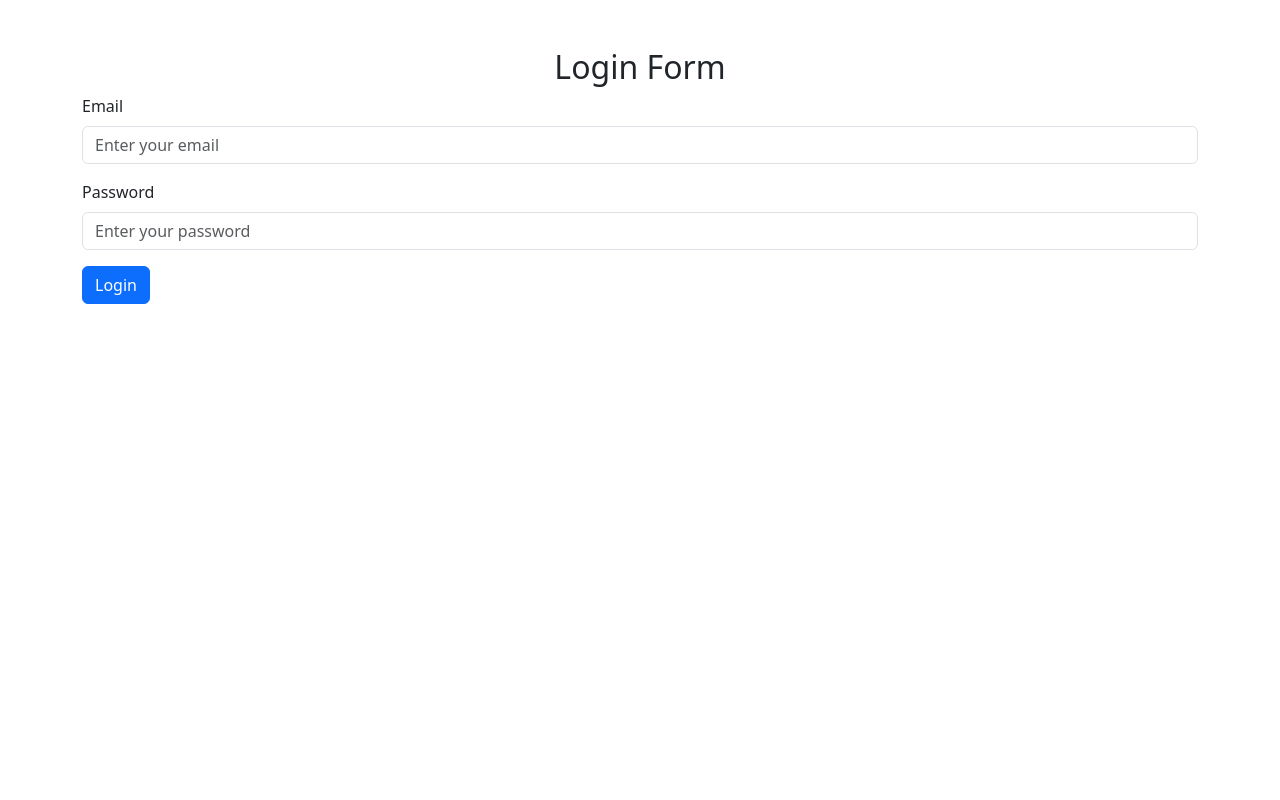
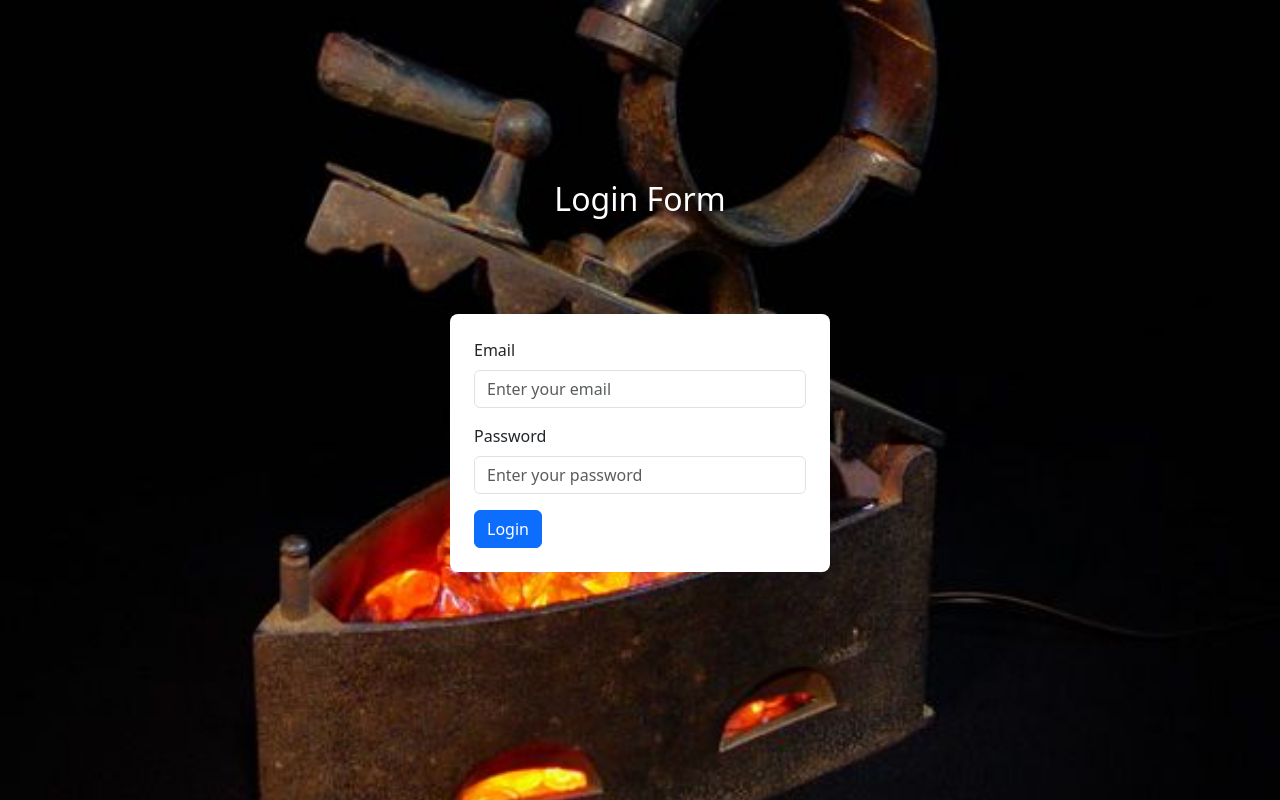
Before and after one commit to PrajaktaGarodi/Iron_Man, a PHP site: page /login.php in a window 1280 px wide. Run offline with PHP 8.4, Linux system fonts and the light colour scheme.

Commit message:
Login Design

```diff
--- a/login.php
+++ b/login.php
@@ -1,6 +1,6 @@
-
 <!DOCTYPE html>
 <html lang="en">
+
 <head>
     <meta charset="UTF-8">
     <meta name="viewport" content="width=device-width, initial-scale=1.0">
@@ -8,10 +8,29 @@
     <link rel="stylesheet" href="https://cdn.jsdelivr.net/npm/bootstrap@5.3.2/dist/css/bootstrap.min.css">
     <script src="https://code.jquery.com/jquery-3.6.4.min.js"></script>
 </head>
+
+<style>
+    .main {
+        width: 100%;
+        height: 100vh;
+        background-image: url(assets/images/login-img.jpeg);
+        background-size: cover;
+        background-repeat: no-repeat;
+        background-position: center;
+        display: flex;
+        justify-content: center;
+        align-items: center;
+    }
+
+</style>
+
 <body>
-    <div class="container mt-5">
-        <h2 class="text-center">Login Form</h2>
+    <div class="main">
+        <div class="container">
+            <h2 class="text-center text-white">Login Form</h2>
             <form id="loginForm">
+                <div class="row mt-5  d-flex justify-content-center">
+                    <div class="col-md-4 bg-white m-5 p-4 rounded-3">
                         <div class="mb-3">
                             <label for="email" class="form-label">Email</label>
                             <input type="email" class="form-control" id="email" name="email" placeholder="Enter your email">
@@ -23,10 +42,15 @@
                             <small class="text-danger d-none" id="passwordError">Password must be at least 6 characters.</small>
                         </div>
                         <button type="submit" class="btn btn-primary">Login</button>
+                    </div>
+                </div>
             </form>
+        </div>
+
     </div>
 
     <script src="assets/js/login_js/script.js"></script>
 
 </body>
+
 </html>
```
Lines whose indentation alone changed are shown as unchanged.
